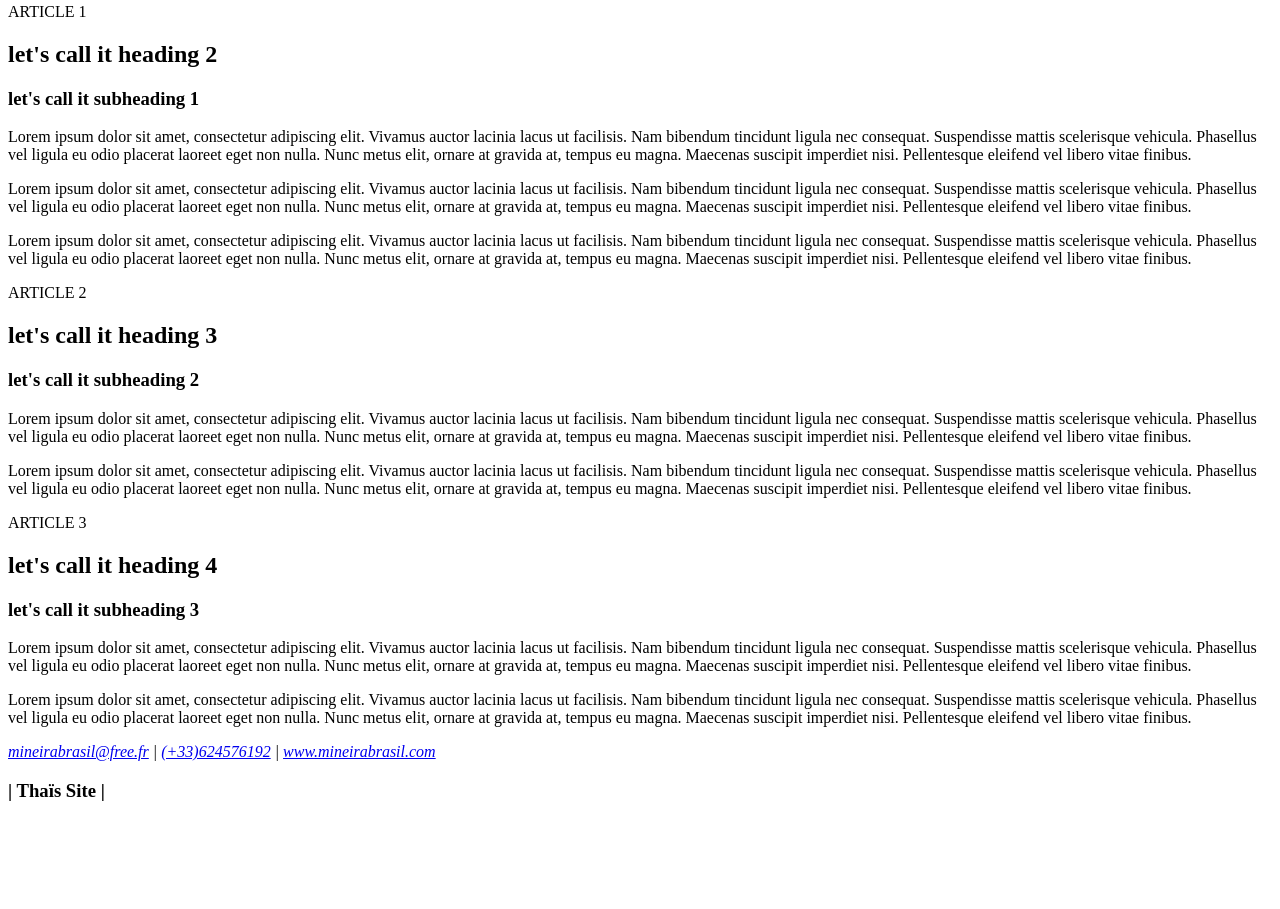
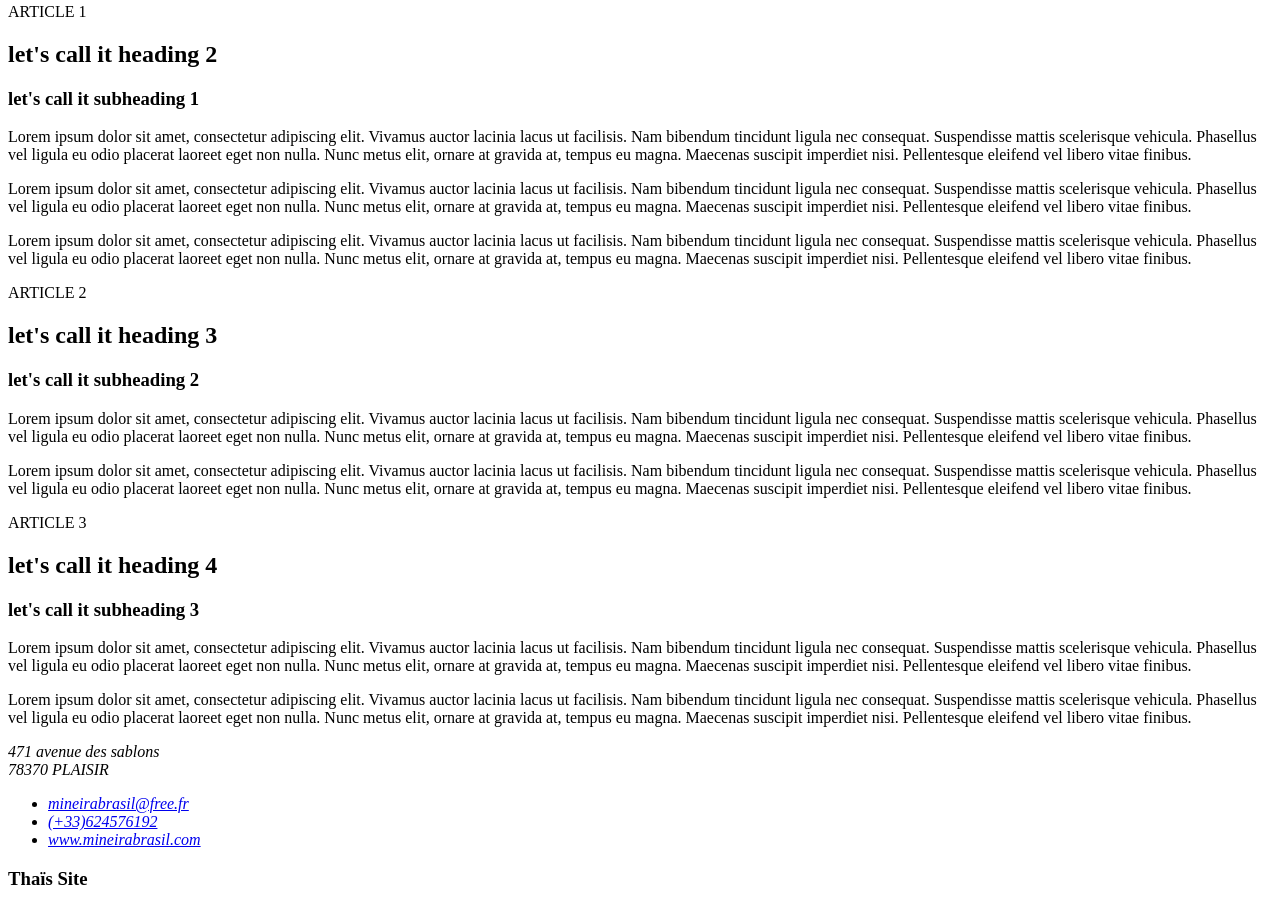
Before and after one commit to mineirabrasil/html-training, a plain HTML site: page index.html in a window 1280 px wide. Shown: the part 792-1701 px from the top of the page. Before the commit the page ends 1613 px from the top, so only its background shows below. Drawn offline with Linux system fonts and the light colour scheme.

Commit message:
adress_correction

```diff
--- a/index.html
+++ b/index.html
@@ -82,14 +82,17 @@
         </section>
         <aside>
             <address>
-                <a href="mailto:mineirabrasil@free.fr">mineirabrasil@free.fr</a> |
-                <a href="tel:+33624576192">(+33)624576192</a> |
-                <a href="www.mineirabrasil.com"target="_blank"> www.mineirabrasil.com</a>
+                <p>471 avenue des sablons <br>78370 PLAISIR</p>
+                <ul>
+                    <li><a href="mailto:mineirabrasil@free.fr">mineirabrasil@free.fr</a></li>
+                    <li><a href="tel:+33624576192">(+33)624576192</a></li>
+                    <li><a href="www.mineirabrasil.com" target="_blank"> www.mineirabrasil.com</a></li>
+                </ul>
             </address>
         </aside>
     </main>
     <footer>
-        <h3>| Thaïs Site |</h3>
+        <h3>Thaïs Site</h3>
     </footer>
 </body>
 </html>
```
